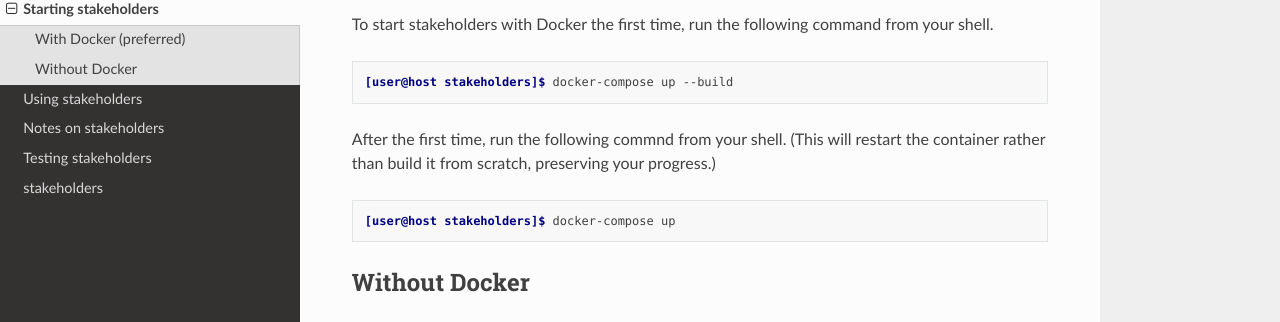
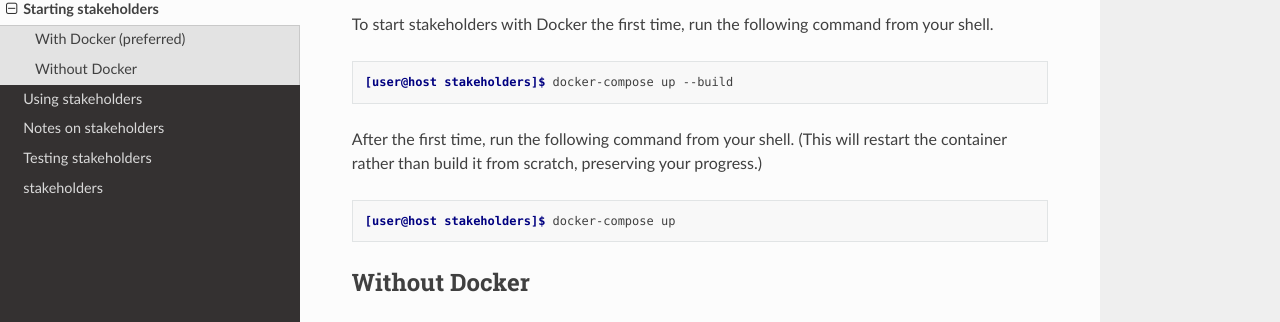
Before and after one commit to critical-path/stakeholders, a Sphinx documentation site: the page built from docs/start.rst, in a window 1280 px wide. Shown: the part 203-525 px from the top of the page. Built offline with Sphinx 7.4.7 and the Read the Docs theme 2.0.0, drawn with Linux system fonts in a browser that asks for light colours.

Commit message:
Update `README.rst` and `start.rst` (again).

```diff
--- a/README.rst
+++ b/README.rst
@@ -56,7 +56,7 @@ To start stakeholders with Docker the first time, run the following command from
 
    [user@host stakeholders]$ docker-compose up --build
 
-After the first time, run the following commnd from your shell.  (This will restart the container rather than build it from scratch, preserving your progress.)
+After the first time, run the following command from your shell.  (This will restart the container rather than build it from scratch, preserving your progress.)
 
 .. code-block:: console
 
--- a/docs/start.rst
+++ b/docs/start.rst
@@ -10,7 +10,7 @@ To start stakeholders with Docker the first time, run the following command from
 
    [user@host stakeholders]$ docker-compose up --build
 
-After the first time, run the following commnd from your shell.  (This will restart the container rather than build it from scratch, preserving your progress.)
+After the first time, run the following command from your shell.  (This will restart the container rather than build it from scratch, preserving your progress.)
 
 .. code-block:: console
 
```
